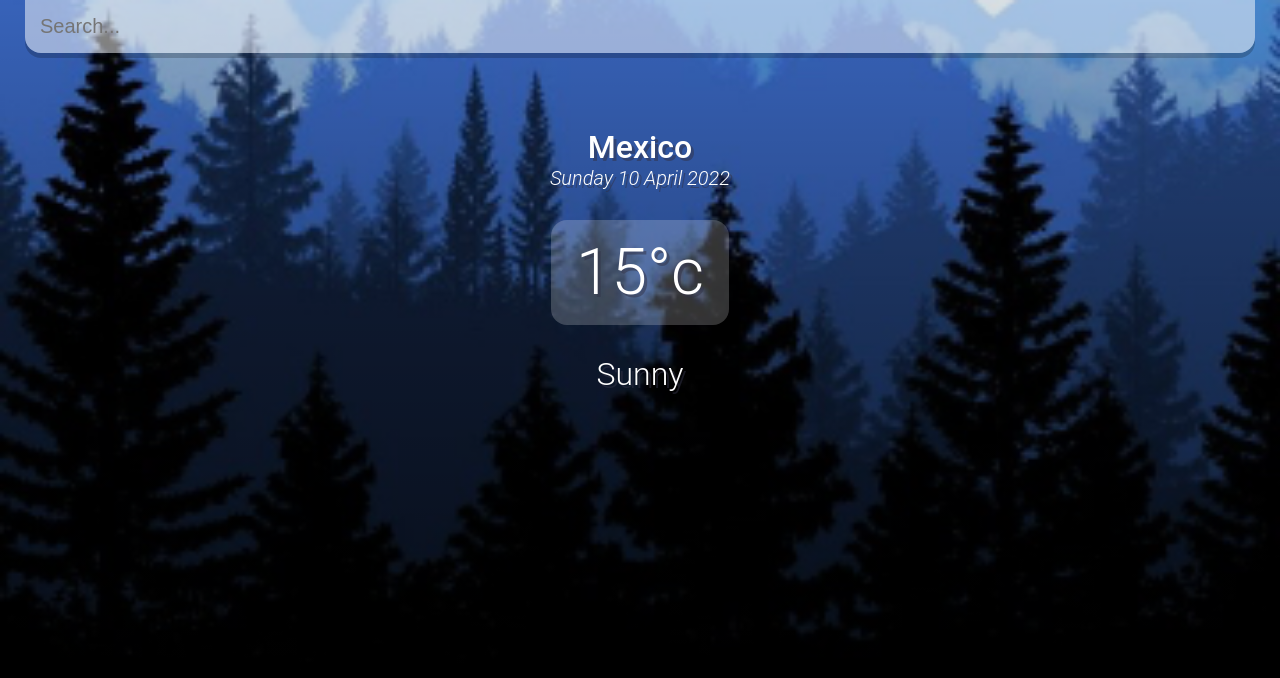
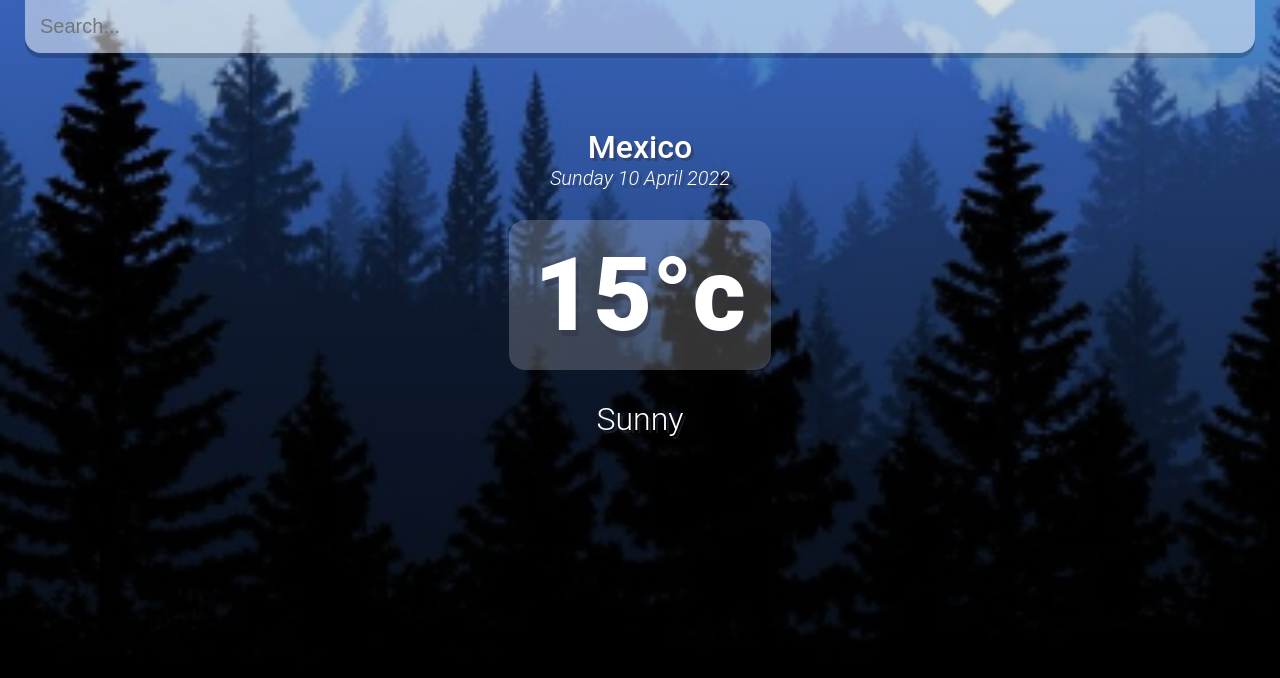
Before and after one commit to HectorCode8/weatherapp, a React (Create React App) app: page / in a window 1280 px wide. Shown: the top 678 px of the page. Built offline with nearby package versions, Linux system fonts and the light colour scheme.

Commit message:
add more css style

```diff
--- a/src/index.css
+++ b/src/index.css
@@ -85,10 +85,10 @@ main {
   border-radius: 16px;
   padding: 15px 25px;
   color: #FFF;
-  font-size: 64px;
-  font-weight: 300;
+  font-size: 102px;
+  font-weight: 900;
   text-align: center;
-  text-shadow: 3px 3px rgba(50, 50, 70, 0.5);
+  text-shadow: 3px 6px rgba(50, 50, 70, 0.5);
 }
 
 .weather-box .weather {
```
